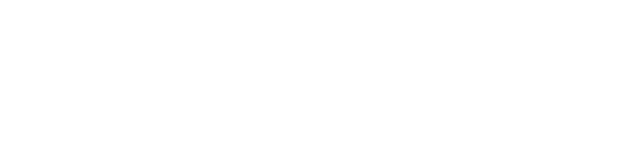
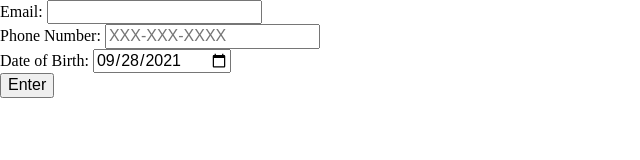
Before and after one commit to lpatton4-itmd362-org/lab2, a plain HTML site: page index.html in a window 1280 px wide. Shown: the whole page, without its empty margins (0-640 px from the left). Drawn offline with Linux system fonts and the light colour scheme.

Commit message:
added form elements to html

```diff
--- a/index.html
+++ b/index.html
@@ -8,6 +8,19 @@
   <link rel="stylesheet" media="screen" href="css/screen.css" />
 </head>
 <body>
-
+  <form action="#null" method="get" autocomplete="on">
+	  <div>
+		  <label>Email: <input type="email" name="email"></label>
+		</div>
+		<div>
+		  <label>Phone Number: <input type="tel" name="phone" placeholder="XXX-XXX-XXXX" pattern="[0-9]{3}-[0-9]{3}-[0-9]{4}"></label>
+		</div>
+		<div>
+		  <label>Date of Birth: <input type="date" value="2021-09-28"></label>
+		</div>
+		<div>
+		  <input type="submit" value="Enter">
+		</div>
+	</form>
 </body>
 </html>
```
